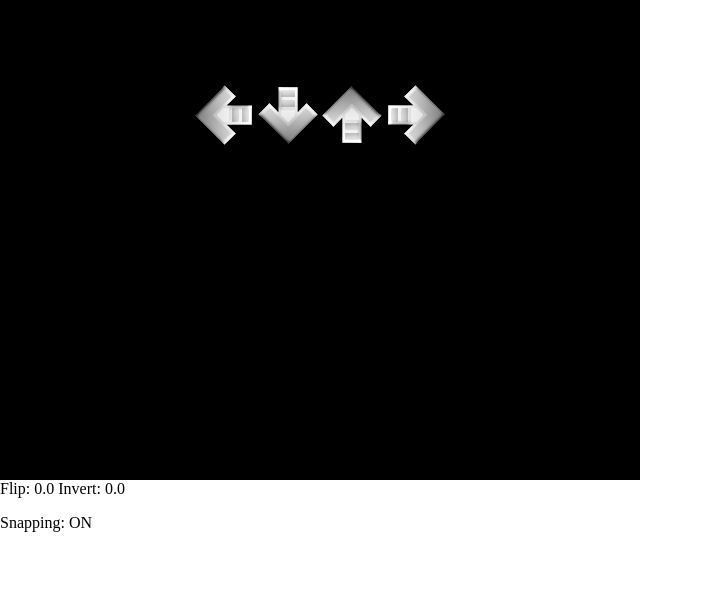
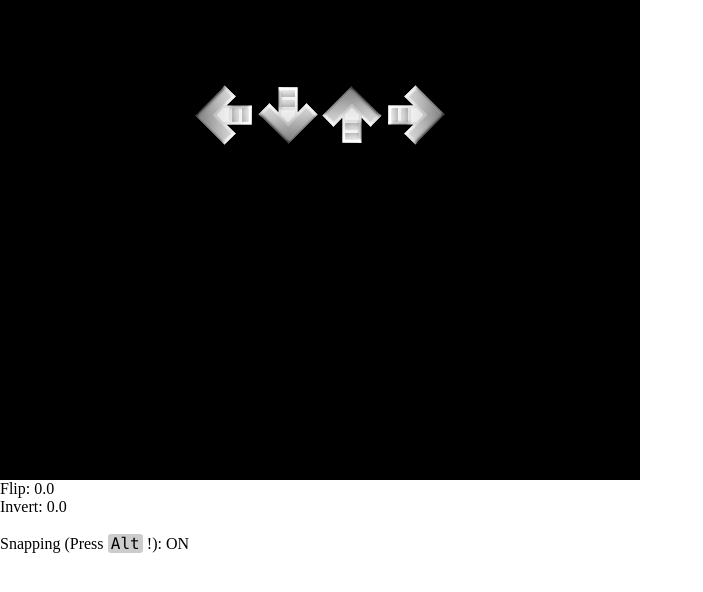
Before and after one commit to FMS-Cat/flip-invert, a plain HTML site: page index.html in a window 1280 px wide. Shown: the whole page, without its empty margins (0-703 px from the left). Drawn offline with Linux system fonts and the light colour scheme.

Commit message:
several changes against previous contribution

```diff
--- a/index.html
+++ b/index.html
@@ -10,11 +10,12 @@
     <div class="receptor" id="up"></div>
     <div class="receptor" id="right"></div>
   </div>
+
   <div id="text">
-	Flip: <span id="spanFlip">0.0</span>
-	Invert: <span id="spanInvert">0.0</span>
-	<p>
-	Snapping: <span id="spanSnapping">ON</span>
+    Flip: <span id="spanFlip">0.0</span><br />
+    Invert: <span id="spanInvert">0.0</span><br />
+    <br />
+    Snapping (Press <code>Alt</code> !): <span id="spanSnapping">ON</span>
   </div>
 </body>
 
@@ -22,6 +23,13 @@
   body {
     margin: 0;
     padding: 0;
+  }
+
+  code {
+    font-family: Consolas, Monaco, monospace;
+    background: rgba( 0, 0, 0, 0.2 );
+    border-radius: 0.2em;
+    padding: 0 0.2em;
   }
 
   #container {
@@ -45,15 +53,16 @@
 </style>
 
 <script>
-  let dirs = [ "left", "down", "up", "right" ];
-  let receptors = dirs.map( dir => document.getElementById( dir ) );
+  const dirs = [ "left", "down", "up", "right" ];
+  const receptors = dirs.map( dir => document.getElementById( dir ) );
+
   let xs = [ 192, 256, 320, 384 ];
 
   let dragging = -1;
   let grabX = 0;
   let grabY = 0;
 
-  let snappingX = 32;
+  let snappingX = 16;
 
   let nf = new Intl.NumberFormat( { style: "percent" } ).format;
 
@@ -67,24 +76,23 @@
   };
 
   receptors.map( ( receptor, index ) => {
-    receptor.addEventListener( "mousedown", event => {
+    receptor.addEventListener( "mousedown", ( event ) => {
       dragging = index;
 
-      let rect = receptor.getBoundingClientRect();
+      const rect = receptor.getBoundingClientRect();
       grabX = event.clientX - rect.left;
       grabY = event.clientY - rect.top;
     } );
   } );
 
-  document.addEventListener( "mousemove", event => {
+  document.addEventListener( "mousemove", ( event ) => {
     if ( dragging !== -1 ) {
-      console.log( dragging );
-      console.log( event.clientX - grabX );
+      const x = event.clientX - grabX;
 
       if ( snappingX > 0 ) {
-        xs[ dragging ] = Math.floor((event.clientX - grabX)/snappingX)*snappingX;
+        xs[ dragging ] = Math.round( x / snappingX ) * snappingX;
       } else {
-        xs[ dragging ] = event.clientX - grabX;
+        xs[ dragging ] = x;
       }
 
       if ( dragging === 0 || dragging === 1 ) {
@@ -98,25 +106,24 @@
           ( 3 * xs[ 2 ] - xs[ 3 ] - 576 ) / 256
         );
       }
-
     }
   } );
 
-  document.addEventListener( "mouseup", event => {
+  document.addEventListener( "mouseup", ( event ) => {
     dragging = -1;
   } );
 
-  document.addEventListener( "keydown", (event) => {
+  document.addEventListener( "keydown", ( event ) => {
     event.preventDefault();
-	if( event.altKey ){
+    if ( event.altKey ) {
       snappingX = 0;
       spanSnapping.innerText = "OFF";
     }
   } );
 
-  document.addEventListener( "keyup", (event) => {
+  document.addEventListener( "keyup", ( event ) => {
     event.preventDefault();
-	if( !event.altKey ){
+    if ( !event.altKey ) {
       snappingX = 32;
       spanSnapping.innerText = "ON";
     }
```
Lines whose indentation alone changed are shown as unchanged.
